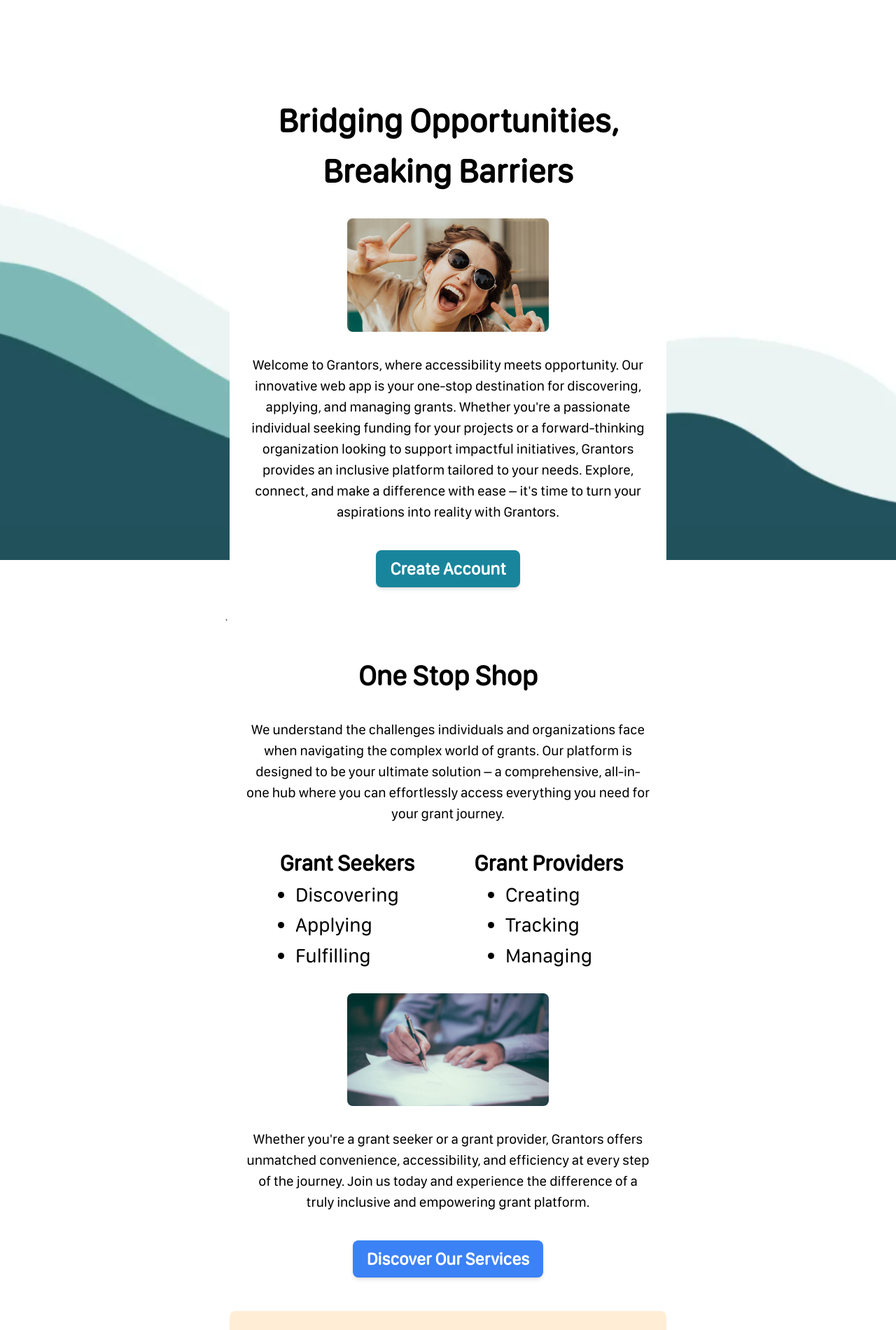
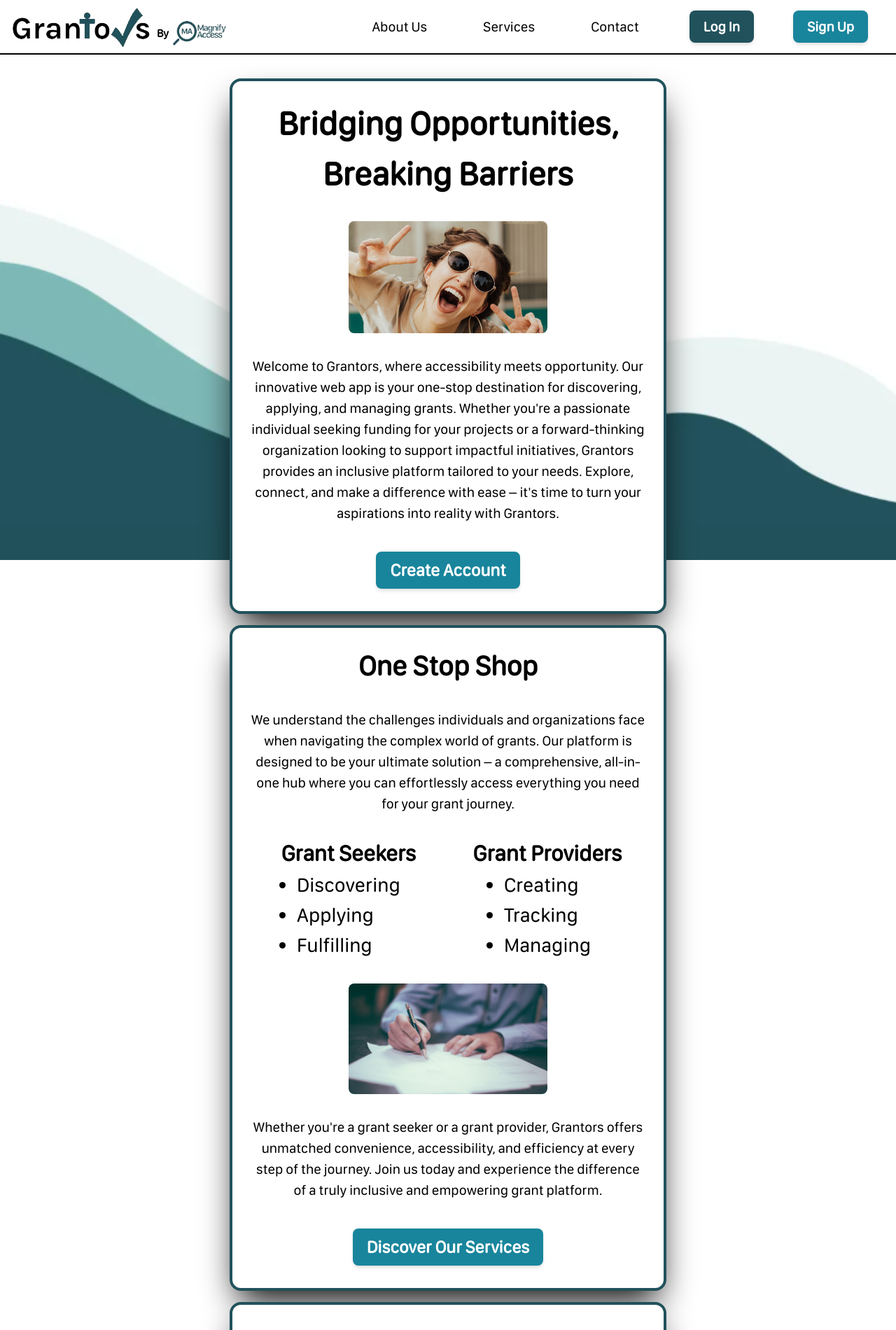
Before and after one commit to GlassesNoGlasses/c01w24-project-grantors, a React (Create React App) app in the folder frontend/: page / in a window 1280 px wide. Shown: the top 1900 px of the page at 70% size. Before the commit the page ends 800 px from the top, so only its background shows below. Built offline with nearby package versions, Linux system fonts and the light colour scheme.

Commit message:
home page fully refactored, new logo, background, component styling, colour scheme, and responsive design

```diff
--- a/frontend/src/components/home-page/nav-bar/default-page/DefaultPage.tsx
+++ b/frontend/src/components/home-page/nav-bar/default-page/DefaultPage.tsx
@@ -3,13 +3,19 @@ import happy_person from '../../../../images/happy_person.png'
 import grant_signing from '../../../../images/grant_signing.png'
 
 const DefaultPage = () => {
-	const CreateAccountButton = () => {
+
+	interface CustomComponentProps {
+		content: string;
+		to: string
+	  }
+
+	const ActionButton: React.FC<CustomComponentProps> = ({ content, to }) => {
 		return (
-			<Link className='p-2 px-5 m-2 bg-secondary hover:bg-primary active:bg-green-700
+			<Link className='p-2 px-5 m-2 bg-secondary hover:bg-primary active:bg-black
 			text-white font-bold rounded-lg shadow-md transition-colors duration-150 ease-in
 			text-lg'
-			to='/signup'>
-			Create Account
+			to={to}>
+				{content}
 			</Link>
 		);
 	};
@@ -37,12 +43,13 @@ const DefaultPage = () => {
 	};
 
 	return (
-		<div className='bg-home-background bg-cover
-		bg-no-repeat bg-center h-[100vh] w-[100vw] fixed z-0]'>
-			<div className='flex justify-center pt-24'>
+		<div>
+			<div className='bg-home-background bg-cover
+				bg-no-repeat bg-center h-[100vh] w-[100vw] fixed z-[-1]'/>
+			<div className='flex justify-center pt-24 z-10'>
 				<div className='flex flex-col py-2 lg:w-1/2'>
-					<div className='flex flex-col gap-8 m-2 p-6 rounded-lg text-center
-					bg-white hover:shadow-lg shadow-black transition-shadow duration-150 ease-in'>
+					<div className='flex flex-col gap-8 m-2 p-6 rounded-2xl text-center border-4 border-primary
+					bg-white shadow-2xl shadow-black transition-shadow duration-150 ease-in'>
 						<h2 className='flex flex-row justify-center text-4xl font-bold'>Bridging Opportunities, Breaking Barriers</h2>
 						<div className='flex justify-center'>
 							<img className='rounded-lg sm:w-1/2'
@@ -53,11 +60,11 @@ const DefaultPage = () => {
 							Welcome to Grantors, where accessibility meets opportunity. Our innovative web app is your one-stop destination for discovering, applying, and managing grants. Whether you're a passionate individual seeking funding for your projects or a forward-thinking organization looking to support impactful initiatives, Grantors provides an inclusive platform tailored to your needs. Explore, connect, and make a difference with ease – it's time to turn your aspirations into reality with Grantors.
 						</p>
 						<div className='text-base flex justify-center'>
-							<CreateAccountButton />
+							<ActionButton content="Create Account" to='/signup'/>
 						</div>
 					</div>
-					`<div className='flex flex-col gap-8 m-2 p-6 rounded-lg text-center
-					bg-white hover:shadow-md transition-shadow duration-150 ease-in'>
+					<div className='flex flex-col gap-8 m-2 p-6 rounded-2xl text-center border-4 border-primary
+					bg-white shadow-2xl shadow-black transition-shadow duration-150 ease-in'>
 						<h2 className='flex flex-row justify-center text-3xl font-bold'>One Stop Shop</h2>
 						<p className='text-base flex flex-row justify-center'>
 						We understand the challenges individuals and organizations face when navigating the complex world of grants. Our platform is designed to be your ultimate solution – a comprehensive, all-in-one hub where you can effortlessly access everything you need for your grant journey.
@@ -89,11 +96,11 @@ const DefaultPage = () => {
 							Whether you're a grant seeker or a grant provider, Grantors offers unmatched convenience, accessibility, and efficiency at every step of the journey. Join us today and experience the difference of a truly inclusive and empowering grant platform.
 						</p>
 						<div className='text-base flex justify-center'>
-							<DiscoverServicesButton />
+							<ActionButton content="Discover Our Services" to='/services'/>
 						</div>
 					</div>
-					<div className='flex flex-col gap-8 m-2 p-6 rounded-lg text-center
-					bg-orange-100 hover:shadow-md transition-shadow duration-150 ease-in'>
+					<div className='flex flex-col gap-8 m-2 p-6 rounded-2xl text-center border-4 border-primary
+					bg-white shadow-2xl shadow-black transition-shadow duration-150 ease-in'>
 						<h2 className='flex flex-row justify-center text-3xl font-bold'>Accessibility First</h2>
 						<p className='text-base flex flex-row justify-center'>
 							At Grantors, accessibility isn't just a feature – it's a fundamental principle that shapes everything we do. We're committed to ensuring that our platform is inclusive and accessible to all users, regardless of their abilities or limitations.
@@ -102,8 +109,8 @@ const DefaultPage = () => {
 							Accessibility isn't an afterthought – it's a core value that drives our design, development, and user experience decisions. We're dedicated to creating a platform where everyone can fully participate, contribute, and thrive.
 						</p>
 					</div>
-					<div className='flex flex-col gap-8 m-2 p-6 rounded-lg text-center
-					bg-purple-100 hover:shadow-md transition-shadow duration-150 ease-in'>
+					<div className='flex flex-col gap-8 m-2 p-6 rounded-2xl text-center border-4 border-primary
+					bg-white shadow-2xl shadow-black transition-shadow duration-150 ease-in'>
 						<h2 className='flex flex-row justify-center text-3xl font-bold'>World Renowned System</h2>
 						<p className='text-base flex flex-row justify-center'>
 							We take pride in curating a vast array of grant opportunities from some of the most reputable and esteemed grant providers in the industry. Our platform offers access to a diverse range of funding opportunities, ensuring that users can discover grants that align with their unique goals, interests, and initiatives.
@@ -118,7 +125,7 @@ const DefaultPage = () => {
 							With Grantors, you can rest assured that you're accessing high-quality grant opportunities from trusted providers who are dedicated to driving positive change in the world. Join us today and unlock a world of possibilities to turn your vision into reality.
 						</p>
 						<div className='text-base flex justify-center'>
-							<ViewGrantsButton />
+							<ActionButton content="Grants" to='/grants'/>
 						</div>
 					</div>
 				</div>
--- a/frontend/src/components/nav-bar/Navbar.tsx
+++ b/frontend/src/components/nav-bar/Navbar.tsx
@@ -82,14 +82,15 @@ const Navbar = ({}: NavbarProps) => {
 	const DefaultTopNavigation = (): JSX.Element => {
 		return (
 			<div className='flex items-center'>
-				<div className='flex justify-end gap-20 mr-16'>
-					<Link className='text-base hover:underline' to="/about">About Us</Link>
-					<Link className='text-base hover:underline' to="/services">Services</Link>
-					<Link className='text-base hover:underline' to="/gallery">Gallery</Link>
-					<Link className='text-base hover:underline' to="/contact">Contact</Link>
+				<div className='hidden md:flex justify-end lg:text-[20px] text-[17px] xl:gap-20 xl:mr-16
+				mr-6 lg:gap-10 gap-6'>
+					<a href='https://www.magnifyaccess.ai/about-us'
+					className='hover:underline' target='blank'>About Us</a>
+					<Link className='hover:underline' to="/services">Services</Link>
+					<Link className='hover:underline' to="/contact">Contact</Link>
 				</div>
 
-				<div className='flex gap-10'>
+				<div className='flex xl:gap-10 gap-4'>
 					<LoginButton />
 					<SignUpButton />
 				</div>
@@ -106,17 +107,19 @@ const Navbar = ({}: NavbarProps) => {
 	};
 
 	return (
-		<div className='h-full w-full bg-primary'>
-			<nav className='flex flex-col sm:flex-row justify-between items-center sm:pr-8
+		<div>
+			<nav className='flex flex-col sm:flex-row justify-between items-center lg:pr-8
 			border-b-2 border-black bg-white fixed top-0 w-full'>
 
 				<div className='flex items-end'>
 					<Link to="/" className='nav-brand'>
-						<img src={logoImage} alt='grantors logo' className='h-[60px] mt-2 mb-2 ml-4'/>
+						<img src={logoImage} alt='grantors logo'
+						className='lg:h-[60px] h-[40px] lg:w-[200px] w-[120px] mt-2 mb-2 ml-4'/>
 					</ Link>
 					<p className='mb-4 text-md font-bold ml-2'>By</p>
 					<a href="https://www.magnifyaccess.ai/" target='blank'>
-						<img src={MAlogoImage} alt='grantors logo' className='h-[40px] mt-2 mb-2 ml-1'/>
+						<img src={MAlogoImage} alt='grantors logo'
+						className='lg:h-[40px] lg:w-[81px] h-[32px] w-[64px] mt-2 mb-2 ml-1'/>
 					</a>
 				</ div>
 
```
